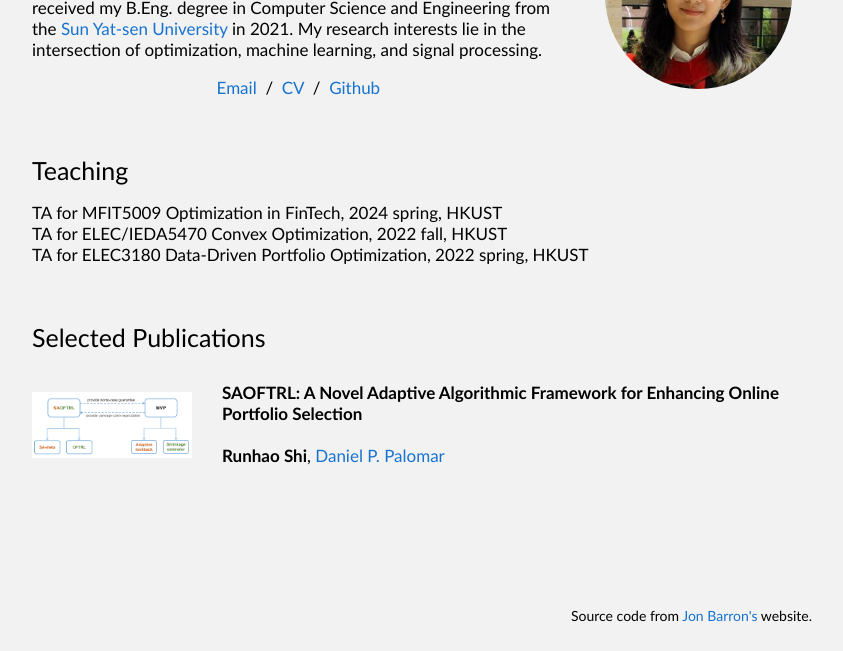
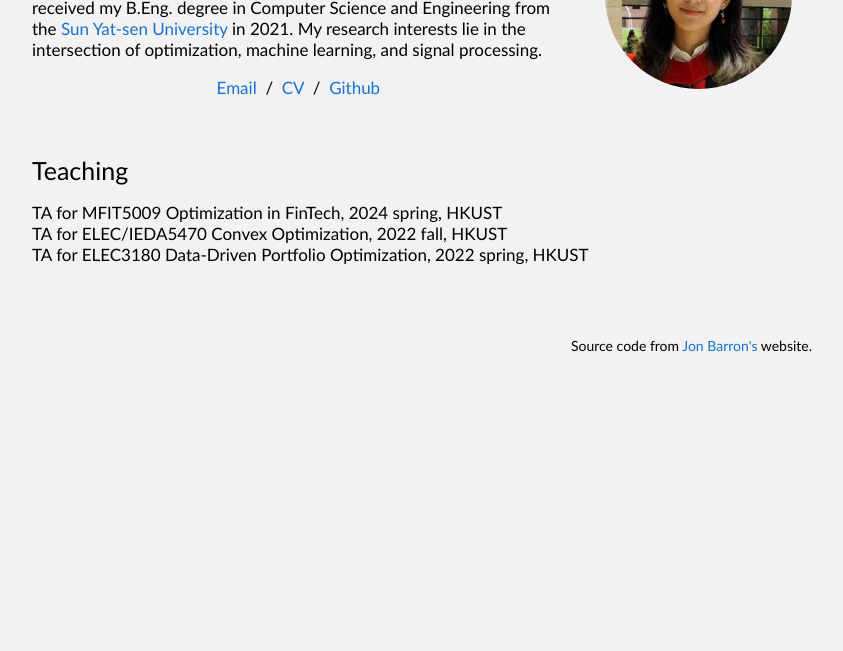
Before and after one commit to riverhouses/riverhouses.github.io, a plain HTML site: page index.html in a window 1280 px wide. Shown: the part 149-800 px from the top of the page, without its empty margins (228-1071 px from the left). Drawn offline with Linux system fonts and the light colour scheme.

Commit message:
finalize

```diff
--- a/index.html
+++ b/index.html
@@ -51,17 +51,17 @@
               </td>
             </tr>
           </tbody></table>
-          <table style="width:100%;border:0px;border-spacing:0px;border-collapse:separate;margin-right:auto;margin-left:auto;"><tbody>
+          <!-- <table style="width:100%;border:0px;border-spacing:0px;border-collapse:separate;margin-right:auto;margin-left:auto;"><tbody>
               <tr>
               <td style="padding:20px;width:100%;vertical-align:middle">
                 <h2>Selected Publications</h2>
               </td>
             </tr>
           </tbody></table>
-          <table style="width:100%;border:0px;border-spacing:0px;border-collapse:separate;margin-right:auto;margin-left:auto;"><tbody>
+          <table style="width:100%;border:0px;border-spacing:0px;border-collapse:separate;margin-right:auto;margin-left:auto;"><tbody> -->
 
 
-    <tr>
+    <!-- <tr>
       <td style="padding:20px;width:25%;vertical-align:middle">
         <div class="one">
           <div class="two" id='saoftrl_image'>
@@ -69,27 +69,27 @@
         </div>
       </td>
       <td style="padding:10px;width:75%;vertical-align:top">
-        <!-- <a href=""> -->
+        <!- - <a href=""> - ->
           <span class="papertitle">SAOFTRL: A Novel Adaptive Algorithmic Framework for Enhancing Online Portfolio Selection</span>
-        <!-- </a> -->
+        <!- - </a> - ->
         <br>
         <br>
 		    <strong>Runhao Shi</strong>,
         <a href="https://www.danielppalomar.com">Daniel P. Palomar</a>
-        <!-- <br>
+        <!- - <br>
         <em>Sumitted to </em>, 2024
-        <br> -->
-        <!--
+        <br> - ->
+        <!- -
         <a href="">code</a>
         /
-        <a href="">arXiv</a> -->
+        <a href="">arXiv</a> - ->
         <p></p>
-        <!-- <p>
+        <!- - <p>
         A framework
-        </p> -->
+        </p> - ->
       </td>
     </tr>
-        </tbody></table>
+          </tbody></table> -->
           <table style="width:100%;border:0px;border-spacing:0px;border-collapse:separate;margin-right:auto;margin-left:auto;"><tbody>
             <tr>
               <td style="padding:0px">
```
